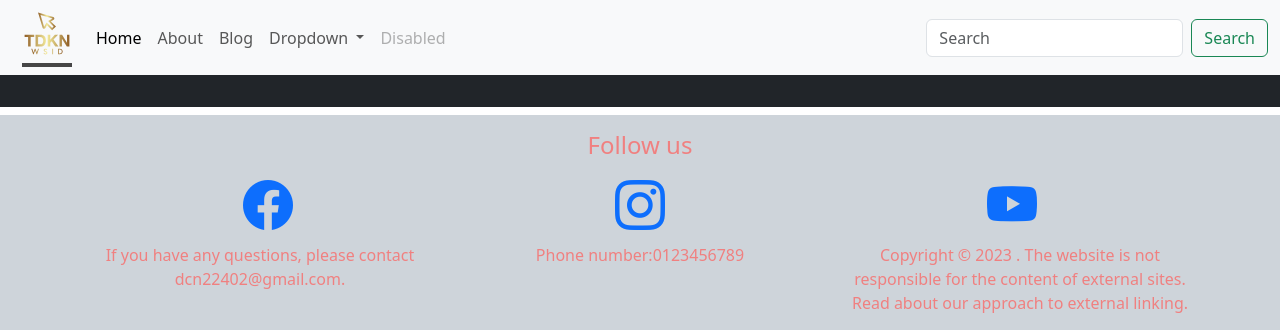
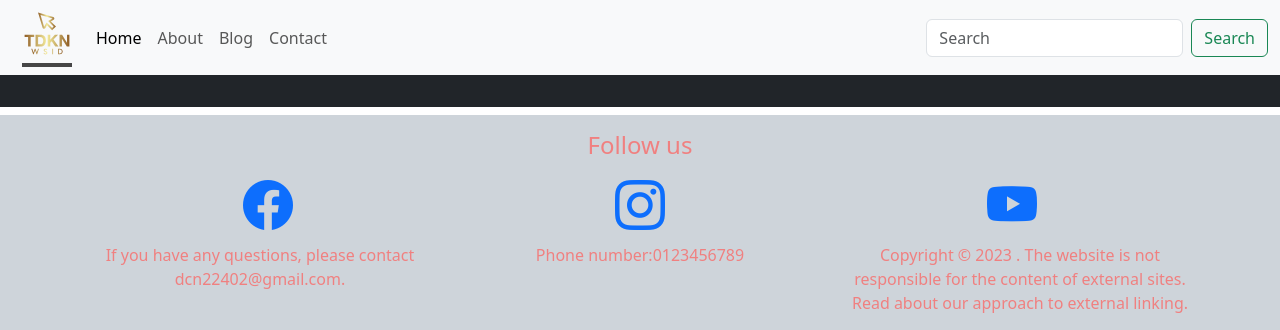
Before and after one commit to NyTL3000/wsid, a Django app: page /blog/ in a window 1280 px wide. Shown: the top 330 px of the page. Run offline with Django 4.2, Linux system fonts and the light colour scheme; data that the repository does not hold is empty.

Commit message:
update header

```diff
--- a/python_web/templates/layout/header.html
+++ b/python_web/templates/layout/header.html
@@ -62,19 +62,8 @@
         <li class="nav-item">
           <a class="nav-link" href="/blog">Blog</a>
         </li>
-        <li class="nav-item dropdown">
-          <a class="nav-link dropdown-toggle" href="#" role="button" data-bs-toggle="dropdown" aria-expanded="false">
-            Dropdown
-          </a>
-          <ul class="dropdown-menu">
-            <li><a class="dropdown-item" href="#">Action</a></li>
-            <li><a class="dropdown-item" href="#">Another action</a></li>
-            <li><hr class="dropdown-divider"></li>
-            <li><a class="dropdown-item" href="#">Something else here</a></li>
-          </ul>
-        </li>
         <li class="nav-item">
-          <a class="nav-link disabled" aria-disabled="true">Disabled</a>
+          <a class="nav-link" href="/contact">Contact</a>
         </li>
       </ul>
       <form class="d-flex" role="search">
```
